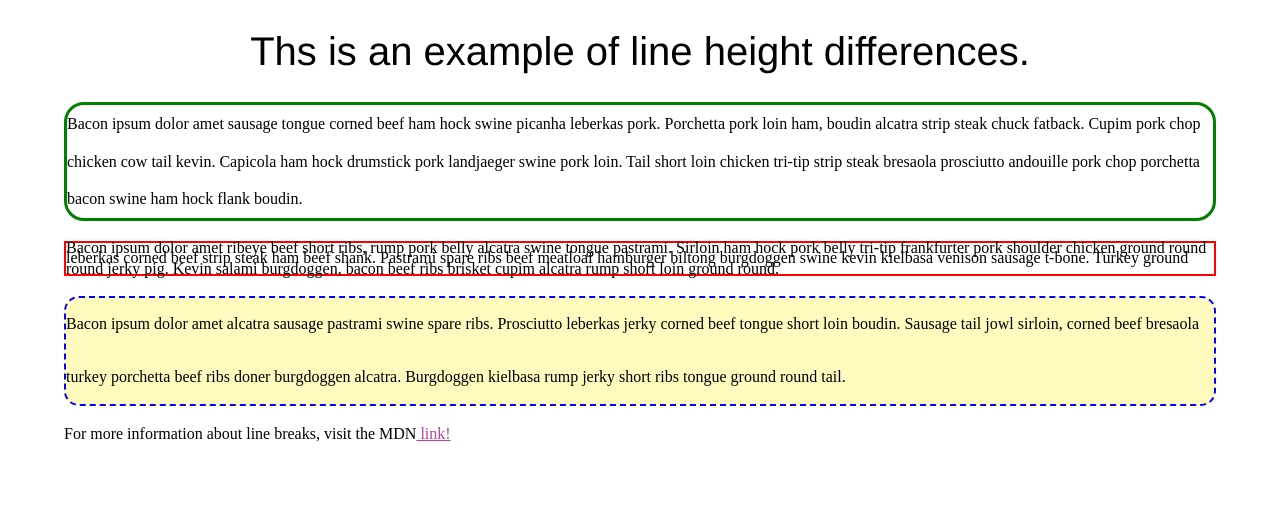
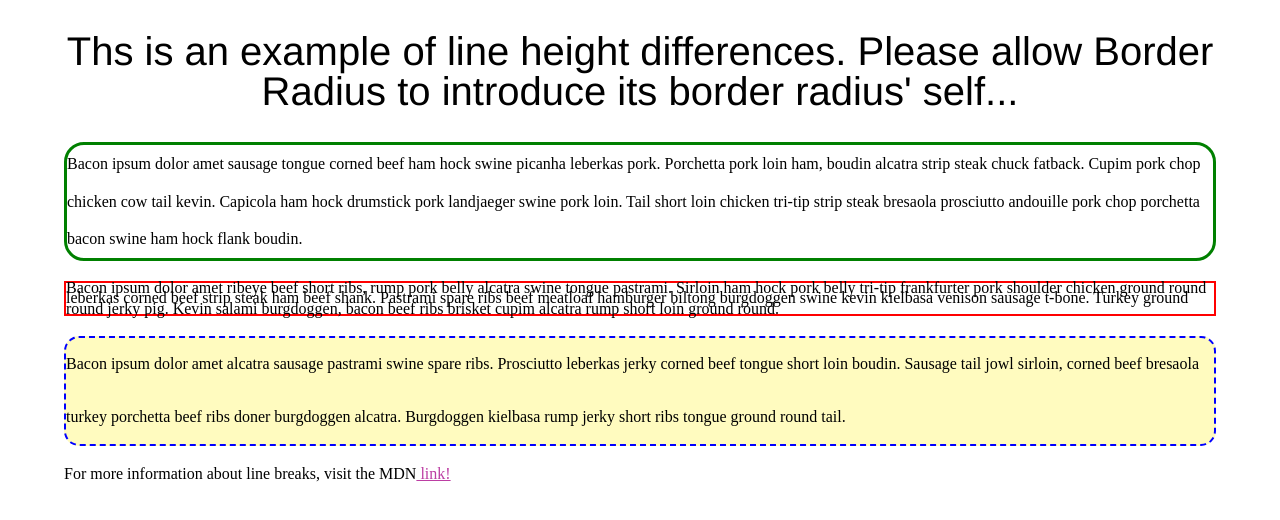
Before and after one commit to bgallagher-9/cheatsheet, a plain HTML site: page line-height.html in a window 1280 px wide. Drawn offline with Linux system fonts and the light colour scheme.

Commit message:
border radius edit

```diff
--- a/line-height.html
+++ b/line-height.html
@@ -8,7 +8,7 @@
   <link href="CSSRef.css" rel="stylesheet" />
   <body>
     <header class="header line">
-      Ths is an example of line height differences.
+      Ths is an example of line height differences.  Please allow Border Radius to introduce its border radius' self...
     </header>
 
     <div class="hundoplus">
```
